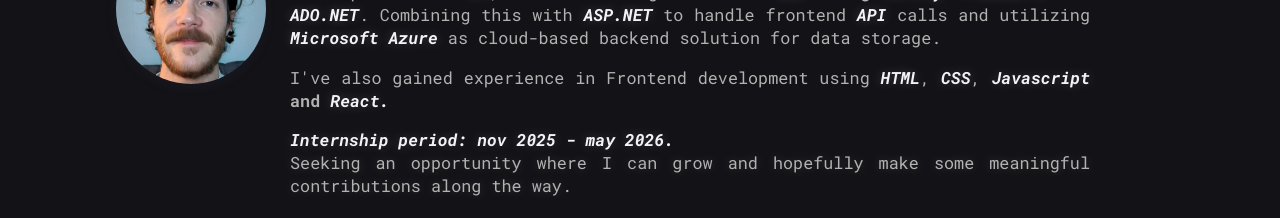
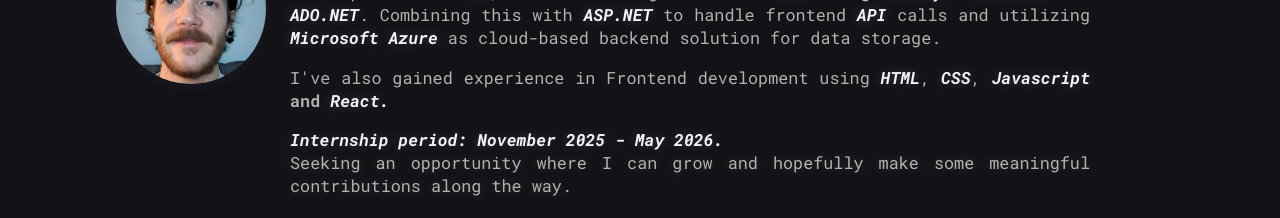
Before and after one commit to mutenJanken/emilhult-portfolio, a React (Vite) app: page / in a window 1280 px wide. Shown: the part 1060-1278 px from the top of the page. Built offline with nearby package versions, Linux system fonts and the light colour scheme.

Commit message:
Internship period date corrected

```diff
--- a/src/components/AboutMeSection.jsx
+++ b/src/components/AboutMeSection.jsx
@@ -80,7 +80,7 @@ function AboutMeSection() {
                 </strong>
               </p>
               <p className="internship-period">
-                <strong> <em> Internship period: nov 2025 - may 2026.</em></strong>
+                <strong> <em> Internship period: November 2025 - May 2026.</em></strong>
               <div className="internship-period text ">
                 Seeking an opportunity where I can grow and hopefully make some meaningful
                 contributions along the way.
```
